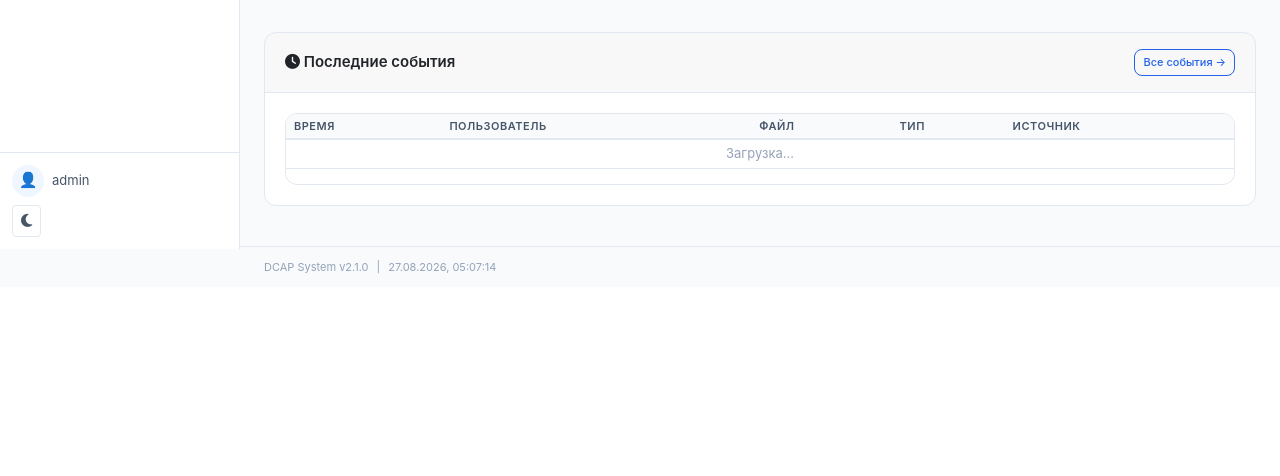
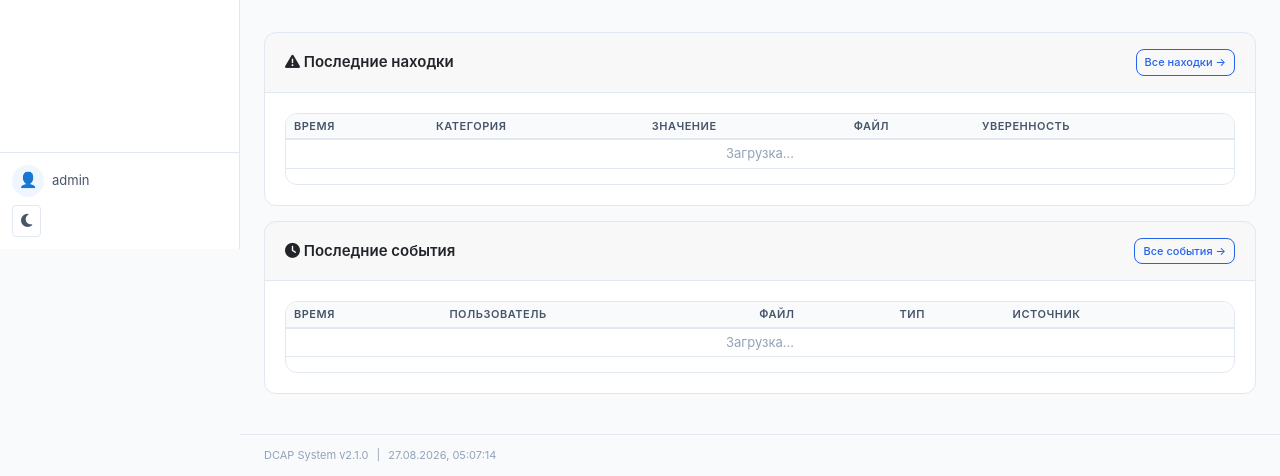
Before and after one commit to kirill-9999/dcap-system, a FastAPI app: page / in a window 1280 px wide. Shown: the part 551-1027 px from the top of the page. Before the commit the page ends 825 px from the top, so only its background shows below. Run offline with FastAPI, Linux system fonts and the light colour scheme; some libraries are stand-ins or nearby versions.

Commit message:
﻿fix: dashboard recent events + add recent findings - correct API endpoints

```diff
--- a/webui/static/js/dashboard.js
+++ b/webui/static/js/dashboard.js
@@ -6,8 +6,15 @@ async function loadDashboard() {
         const stats = await api.get('/api/audit/stats', {days: 7});
         updateKPIs(stats);
         updateCharts(stats);
-        updateRecentEvents(stats);
-    } catch(e) { console.error('Dashboard error:', e); }
+    } catch(e) { console.error('Dashboard stats error:', e); }
+    try {
+        const data = await api.get('/api/audit', {limit: 10});
+        updateRecentEvents(data.events || []);
+    } catch(e) { console.error('Dashboard events error:', e); }
+    try {
+        const findings = await api.get('/api/findings', {limit: 10});
+        updateRecentFindings(Array.isArray(findings) ? findings : []);
+    } catch(e) { console.error('Dashboard findings error:', e); }
 }
 
 function updateKPIs(s) {
@@ -15,7 +22,7 @@ function updateKPIs(s) {
     if (el('kpiResources')) el('kpiResources').textContent = s.total_resources || 0;
     if (el('kpiFindings')) el('kpiFindings').textContent = s.total || 0;
     if (el('kpiAgents')) el('kpiAgents').textContent = s.agents_online || 0;
-    if (el('kpiAgentsChange')) el('kpiAgentsChange').textContent = '\u0438\u0437 ' + (s.agents_total || 0);
+    if (el('kpiAgentsChange')) el('kpiAgentsChange').textContent = 'из ' + (s.agents_total || 0);
 }
 
 function updateCharts(s) {
@@ -36,7 +43,7 @@ function updateCharts(s) {
             type: 'bar',
             data: {
                 labels: labels,
-                datasets: [{ label: '\u0421\u043e\u0431\u044b\u0442\u0438\u044f', data: values, backgroundColor: [primary, success, danger, warning, info] }]
+                datasets: [{ label: 'События', data: values, backgroundColor: [primary, success, danger, warning, info] }]
             },
             options: { responsive: true, maintainAspectRatio: false, plugins: { legend: { display: false } }, scales: { y: { beginAtZero: true } } }
         });
@@ -57,17 +64,31 @@ function updateCharts(s) {
     }
 }
 
-function updateRecentEvents(s) {
+function updateRecentEvents(events) {
     const tbody = document.getElementById('recentEvents');
     if (!tbody) return;
-    const events = s.recent || [];
-    if (!events.length) { tbody.innerHTML = '<tr><td colspan="5" class="text-center text-muted">\u041d\u0435\u0442 \u0441\u043e\u0431\u044b\u0442\u0438\u0439</td></tr>'; return; }
-    const icons = {windows_agent:'\ud83e\udea7',linux_agent:'\ud83d\udc27',scanner:'\ud83d\udce1',api:'\ud83d\udd0c'};
-    const ticons = {read:'\ud83d\udcd6',write:'\u270f\ufe0f',delete:'\ud83d\uddd1\ufe0f',move:'\ud83d\udce6'};
+    if (!events.length) { tbody.innerHTML = '<tr><td colspan="5" class="text-center text-muted">Нет событий</td></tr>'; return; }
+    const icons = {windows_agent:'🖥️',linux_agent:'🐧',scanner:'📡',api:'🔌'};
+    const ticons = {read:'📖',write:'✏️',delete:'🗑️',move:'📦'};
     let html = '';
     for (const e of events) {
         const t = new Date(e.created_at).toLocaleString('ru-RU');
-        html += '<tr><td>' + t + '</td><td>' + (e.user||'\u2014') + '</td><td style="max-width:200px;overflow:hidden;text-overflow:ellipsis;white-space:nowrap">' + (e.file_path||'\u2014') + '</td><td><span class="badge badge-primary">' + (ticons[e.event_type]||'') + ' ' + (e.event_type||'') + '</span></td><td>' + (icons[e.event_source]||'\ud83d\udccb') + ' ' + (e.event_source||'\u2014') + '</td></tr>';
+        html += '<tr><td>' + t + '</td><td>' + (e.user||'—') + '</td><td style="max-width:200px;overflow:hidden;text-overflow:ellipsis;white-space:nowrap">' + (e.file_path||'—') + '</td><td><span class="badge badge-primary">' + (ticons[e.event_type]||'') + ' ' + (e.event_type||'') + '</span></td><td>' + (icons[e.event_source]||'📋') + ' ' + (e.event_source||'—') + '</td></tr>';
     }
     tbody.innerHTML = html;
 }
+
+function updateRecentFindings(findings) {
+    const tbody = document.getElementById('recentFindings');
+    if (!tbody) return;
+    if (!findings.length) { tbody.innerHTML = '<tr><td colspan="5" class="text-center text-muted">Нет находок</td></tr>'; return; }
+    let html = '';
+    for (const f of findings) {
+        const t = new Date(f.created_at).toLocaleString('ru-RU');
+        const bc = f.category === 'credentials' ? 'badge-warning' : 'badge-primary';
+        const val = (f.value || '').length > 40 ? f.value.substring(0, 40) + '…' : (f.value || '—');
+        const fp = (f.file_path || '').length > 40 ? '…' + f.file_path.substring(f.file_path.length - 35) : (f.file_path || '—');
+        html += '<tr><td>' + t + '</td><td><span class="badge ' + bc + '">' + (f.category||'') + '</span></td><td style="max-width:180px;overflow:hidden;text-overflow:ellipsis;white-space:nowrap">' + val + '</td><td style="max-width:200px;overflow:hidden;text-overflow:ellipsis;white-space:nowrap">' + fp + '</td><td>' + ((f.confidence||0)).toFixed(0) + '%</td></tr>';
+    }
+    tbody.innerHTML = html;
+}
--- a/webui/templates/dashboard.html
+++ b/webui/templates/dashboard.html
@@ -29,10 +29,22 @@
         <div class="card-body"><canvas id="findingsChart" height="250"></canvas></div>
     </div>
 </div>
+<div class="card mb-3">
+    <div class="card-header">
+        <h3 class="card-title"><i class="fas fa-exclamation-triangle"></i> Последние находки</h3>
+        <a href="/findings" class="btn btn-sm btn-outline-primary">Все находки &rarr;</a>
+    </div>
+    <div class="card-body">
+        <div class="table-wrapper">
+            <table class="table table-sm"><thead><tr><th>Время</th><th>Категория</th><th>Значение</th><th>Файл</th><th>Уверенность</th></tr></thead>
+            <tbody id="recentFindings"><tr><td colspan="5" class="text-center text-muted">Загрузка...</td></tr></tbody></table>
+        </div>
+    </div>
+</div>
 <div class="card">
     <div class="card-header">
         <h3 class="card-title"><i class="fas fa-clock"></i> Последние события</h3>
-        <a href="/audit" class="btn btn-sm btn-outline-primary">Все события →</a>
+        <a href="/audit" class="btn btn-sm btn-outline-primary">Все события &rarr;</a>
     </div>
     <div class="card-body">
         <div class="table-wrapper">
```
